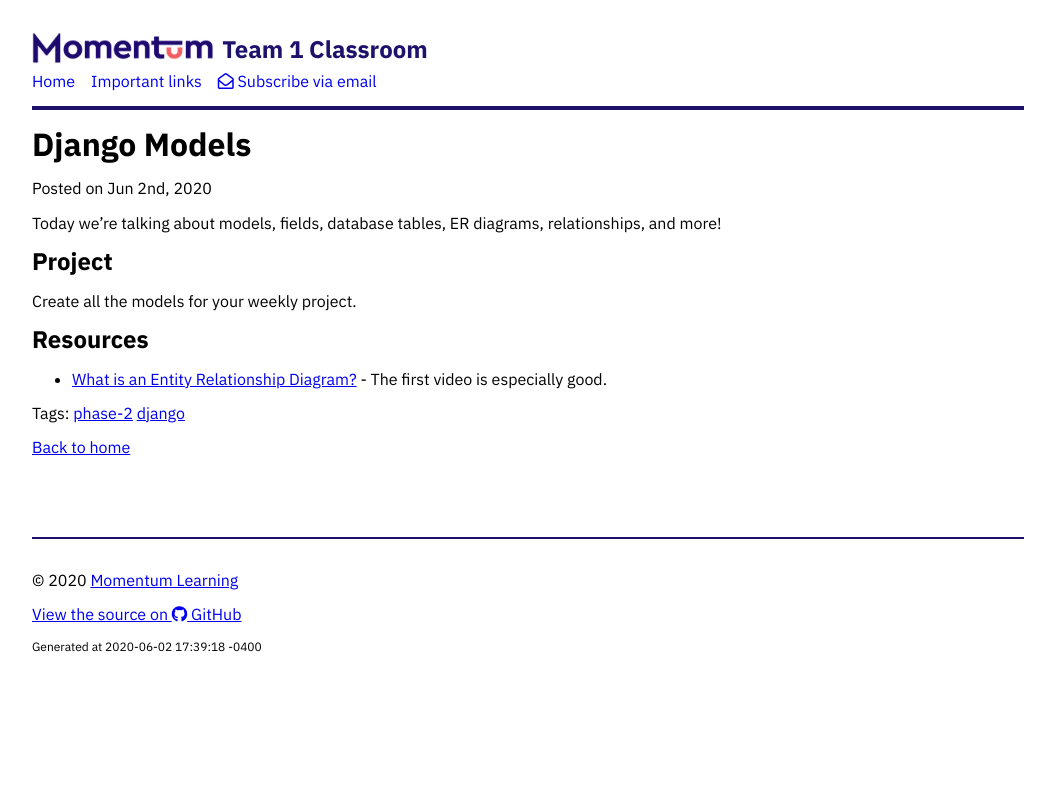
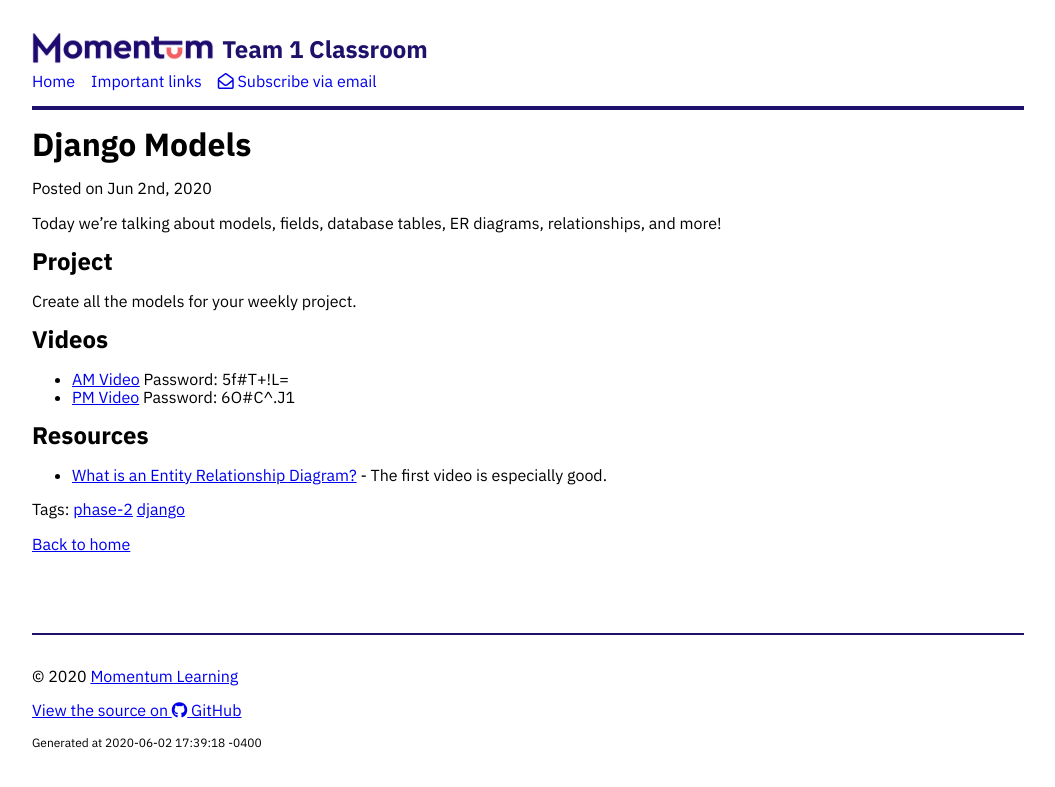
Before and after one commit to Momentum-Morehouse-2/Momentum-Morehouse-2.github.io, a Jekyll site: the page built from _posts/2020-06-02-django-models.md, in a window 1280 px wide. Shown: the top 787 px of the page, without its empty margins (112-1167 px from the left). Built offline with Jekyll 4.4.1, drawn with Linux system fonts in a browser that asks for light colours; nearby versions of some CDN libraries.

Commit message:
Add videos

```diff
--- a/_posts/2020-06-02-django-models.md
+++ b/_posts/2020-06-02-django-models.md
@@ -10,6 +10,11 @@ Today we're talking about models, fields, database tables, ER diagrams, relation
 
 Create all the models for your weekly project.
 
+## Videos
+
+* [AM Video](https://us02web.zoom.us/rec/share/7Ot-K-_MtWFIW4nv8WfGc4t_Jdz8T6a8hCZM8_NbxUtr7jV0syGSkcMpx3TmqRei) Password: 5f#T+!L=
+* [PM Video](https://us02web.zoom.us/rec/share/uchkKLr6xzNJZJHv80D0XPcwT8P3T6a8gCZI-PtZyRsaZH-r1W4BwIn4cDzfwIVm) Password: 6O#C^.J1
+
 ## Resources
 
 * [What is an Entity Relationship Diagram?](https://www.lucidchart.com/pages/er-diagrams) - The first video is especially good.
```
